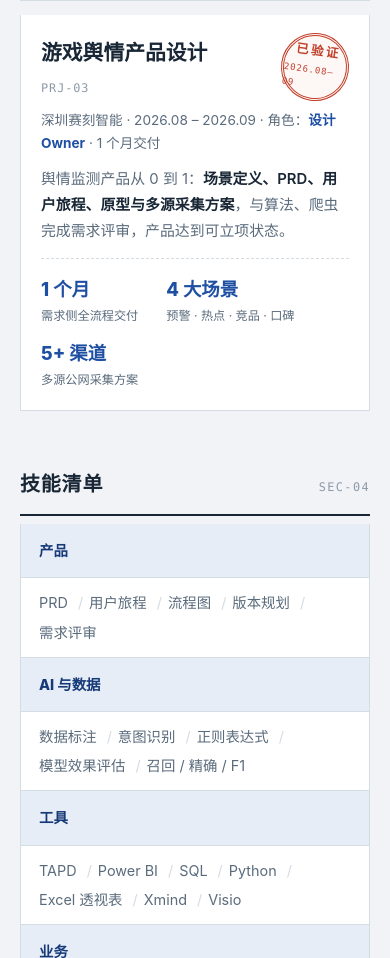
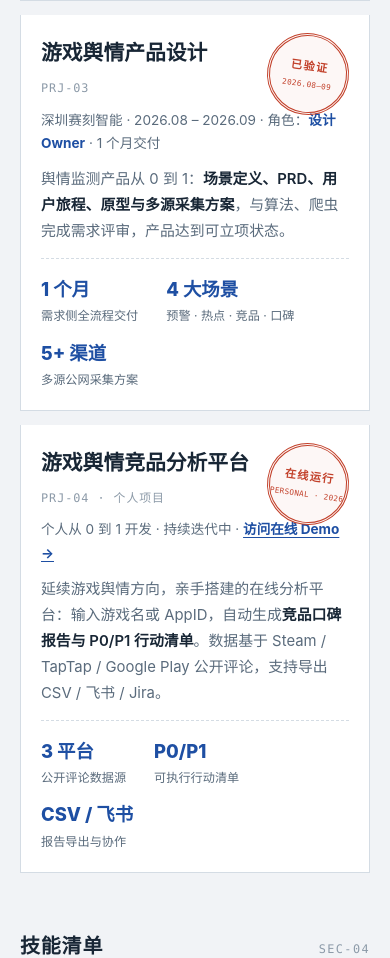
Before and after one commit to alex-Tesla3/mypersume, a plain HTML site: page index.html in a window 390 px wide. Shown: the part 4301-5259 px from the top of the page. Drawn offline with Linux system fonts and the light colour scheme.

Commit message:
修复验收章溢出并新增游戏舆情个人项目案例

```diff
--- a/index.html
+++ b/index.html
@@ -154,21 +154,23 @@
   /* 项目验收单 */
   .sheet { position: relative; border: 1px solid var(--line); border-top: none; background: var(--surface); padding: clamp(20px, 3.5vw, 32px); }
   .sheet + .sheet-gap { height: 14px; }
-  .sheet-top { display: flex; flex-wrap: wrap; align-items: baseline; gap: 6px 16px; margin-bottom: 10px; padding-right: 96px; }
+  .sheet-top { display: flex; flex-wrap: wrap; align-items: baseline; gap: 6px 16px; margin-bottom: 10px; padding-right: 116px; }
   .sheet-top h3 { font-size: 1.3rem; font-weight: 800; }
   .sheet-top .ref { font-family: var(--mono); font-size: .74rem; color: var(--faint); letter-spacing: .08em; }
   .sheet p { color: var(--muted); font-size: .93rem; max-width: 40em; margin-bottom: 14px; }
   .sheet p strong { color: var(--ink); font-weight: 600; }
   .sheet .meta { font-size: .85rem; color: var(--muted); margin-bottom: 10px; }
   .sheet .meta b { color: var(--navy); font-weight: 700; }
+  .sheet .meta a { text-decoration: underline; text-underline-offset: 3px; text-decoration-thickness: 1px; }
   .stamp {
     position: absolute; top: 18px; right: 20px;
-    width: 84px; height: 84px; border: 3px double var(--red); border-radius: 50%;
+    width: 96px; height: 96px; border: 3px double var(--red); border-radius: 50%;
     display: flex; flex-direction: column; align-items: center; justify-content: center; gap: 1px;
     color: var(--red); transform: rotate(8deg); background: color-mix(in srgb, var(--red) 4%, transparent);
+    overflow: hidden;
   }
-  .stamp .s1 { font-size: .95rem; font-weight: 800; letter-spacing: .2em; text-indent: .2em; }
-  .stamp .s2 { font-family: var(--mono); font-size: .56rem; letter-spacing: .1em; }
+  .stamp .s1 { font-size: .84rem; font-weight: 800; letter-spacing: .12em; text-indent: .12em; white-space: nowrap; }
+  .stamp .s2 { font-family: var(--mono); font-size: .54rem; letter-spacing: .04em; white-space: nowrap; }
   .sheet .metrics { display: flex; flex-wrap: wrap; gap: 10px 28px; border-top: 1px dashed var(--line); padding-top: 14px; }
   .metric .v { font-size: 1.15rem; font-weight: 800; color: var(--navy); }
   .metric .l { font-size: .76rem; color: var(--muted); }
@@ -225,9 +227,10 @@
     .themes { grid-template-columns: 1fr; }
     .skill-row { grid-template-columns: 1fr; }
     .skill-row .k { border-right: none; border-bottom: 1px solid var(--line); }
-    .stamp { width: 68px; height: 68px; }
-    .stamp .s1 { font-size: .78rem; }
-    .sheet-top { padding-right: 78px; }
+    .stamp { width: 82px; height: 82px; }
+    .stamp .s1 { font-size: .7rem; }
+    .stamp .s2 { font-size: .48rem; }
+    .sheet-top { padding-right: 94px; }
   }
 </style>
 </head>
@@ -435,6 +438,22 @@
         <div class="metric"><div class="v">5+ 渠道</div><div class="l">多源公网采集方案</div></div>
       </div>
     </article>
+    <div class="sheet-gap"></div>
+
+    <article class="sheet">
+      <div class="stamp" aria-hidden="true"><span class="s1">在线运行</span><span class="s2">PERSONAL · 2026</span></div>
+      <div class="sheet-top">
+        <h3>游戏舆情竞品分析平台</h3>
+        <span class="ref">PRJ-04 · 个人项目</span>
+      </div>
+      <p class="meta">个人从 0 到 1 开发 · 持续迭代中 · <b><a href="https://game-analyzer-eq8i.onrender.com/" target="_blank" rel="noopener">访问在线 Demo →</a></b></p>
+      <p>延续游戏舆情方向，亲手搭建的在线分析平台：输入游戏名或 AppID，自动生成<strong>竞品口碑报告与 P0/P1 行动清单</strong>。数据基于 Steam / TapTap / Google Play 公开评论，支持导出 CSV / 飞书 / Jira。</p>
+      <div class="metrics">
+        <div class="metric"><div class="v">3 平台</div><div class="l">公开评论数据源</div></div>
+        <div class="metric"><div class="v">P0/P1</div><div class="l">可执行行动清单</div></div>
+        <div class="metric"><div class="v">CSV / 飞书</div><div class="l">报告导出与协作</div></div>
+      </div>
+    </article>
   </section>
 
   <section id="skills">
```
